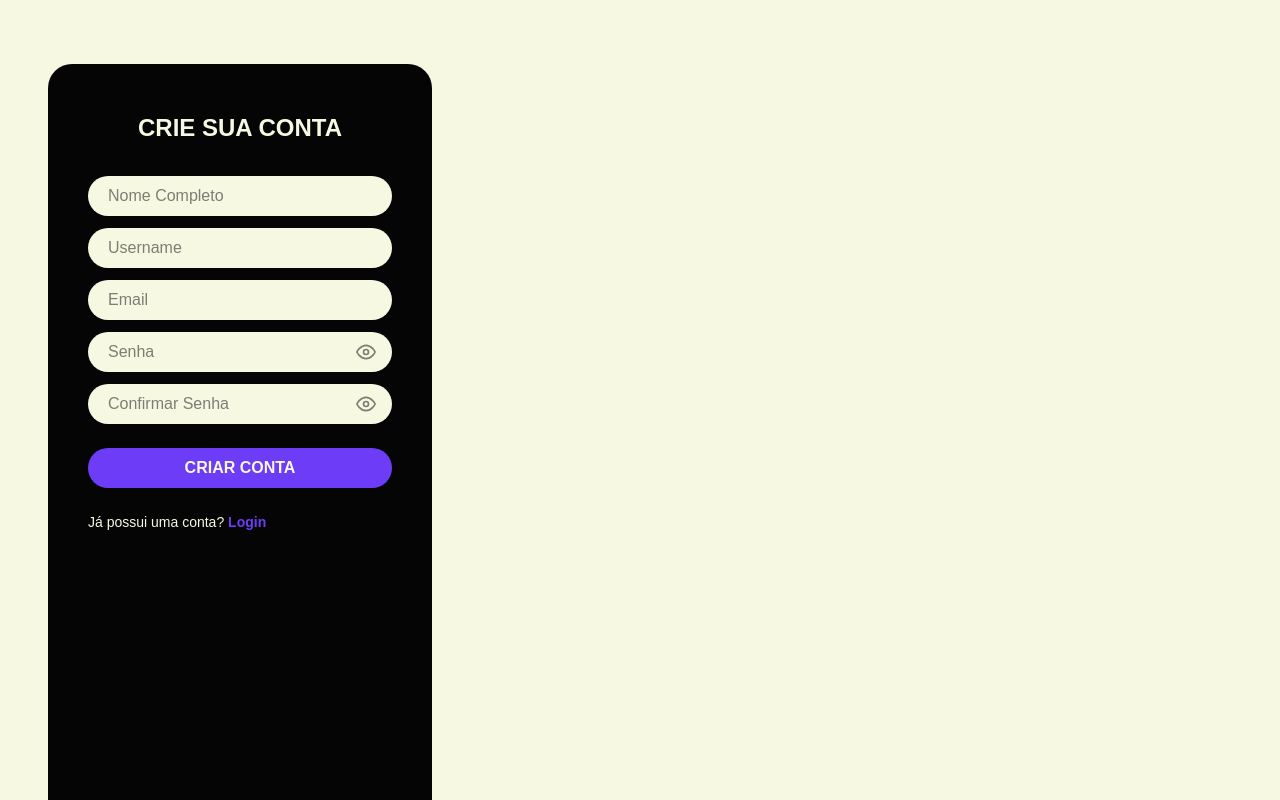
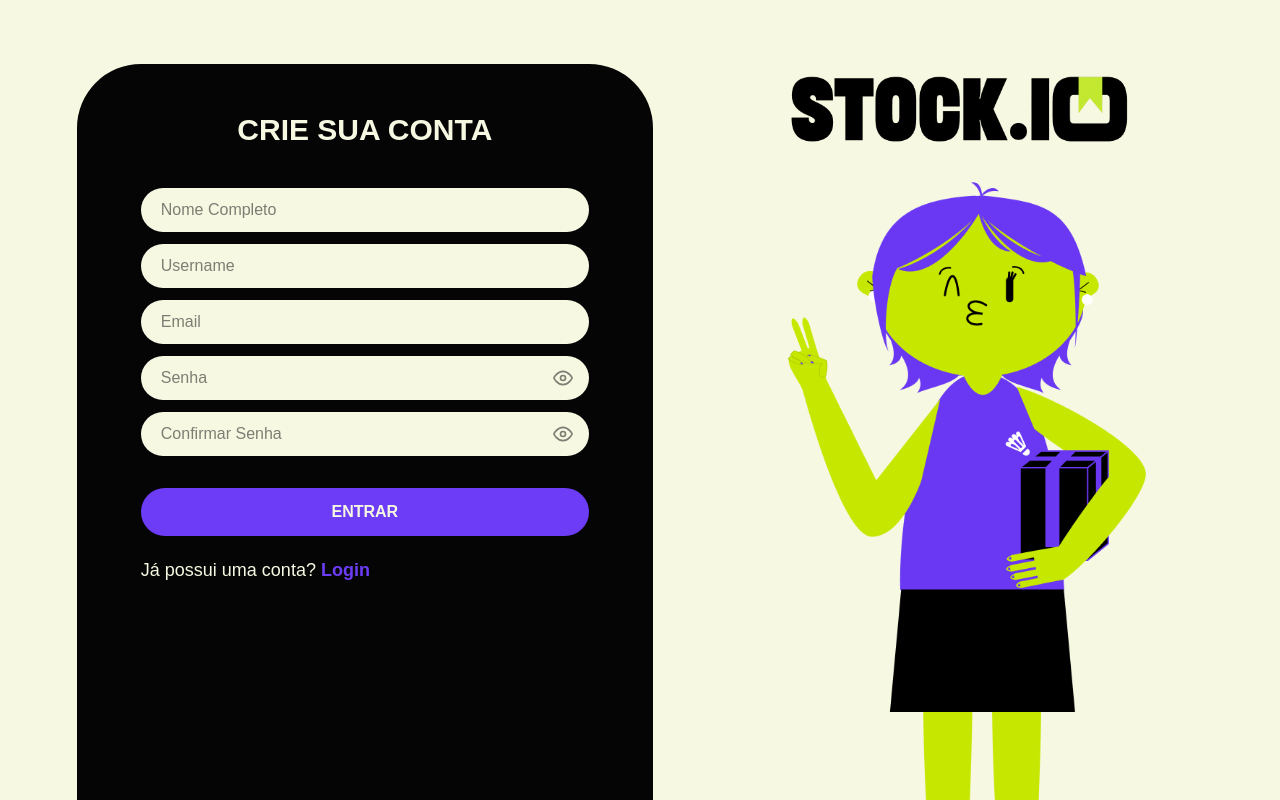
Before and after one commit to smacedo7/pt-2026-02-grupo-05-frontend, a Next.js app: page /tela-cadastro in a window 1280 px wide. Built offline with nearby package versions, Linux system fonts and the light colour scheme.

Commit message:
acho que eh a final

```diff
--- a/app/tela-cadastro/CadastroForm.tsx
+++ b/app/tela-cadastro/CadastroForm.tsx
@@ -6,29 +6,29 @@ export default function CadastroForm() {
     const [mostrarSenha, setMostrarSenha] = useState(false);
     const [mostrarConfirmar, setMostrarConfirmar] = useState(false);
     return (
-        <section className="w-full max-w-sm rounded-t-3xl bg-preto px-10 py-12 text-creme">
-            <h1 className="mb-8 text-center text-2xl font-bold uppercase">Crie sua conta</h1>
+        <section className="w-[45vw] shrink-0 rounded-t-[5vw] bg-preto px-[5vw] pb-10 pt-[6vh] text-creme">
+            <h1 className="mb-[5vh] text-center text-3xl font-bold uppercase">Crie sua conta</h1>
             <form className="flex flex-col gap-3">
                 <div>
                     <input type="text" name= "name" placeholder="Nome Completo"
-                        className="w-full rounded-full bg-creme px-5 py-2 text-preto placeholder:text-preto/50 outline-none focus:ring-2 focus:ring-roxo" />
+                        className="w-full rounded-full bg-creme px-5 py-2.5 text-preto placeholder:text-preto/50 outline-none focus:ring-2 focus:ring-roxo" />
                 </div>
 
                 <div>
                     <input type="text" name="username" placeholder="Username"
-                        className="w-full rounded-full bg-creme px-5 py-2 text-preto placeholder:text-preto/50 outline-none focus:ring-2 focus:ring-roxo" />
+                        className="w-full rounded-full bg-creme px-5 py-2.5 text-preto placeholder:text-preto/50 outline-none focus:ring-2 focus:ring-roxo" />
                 </div>
 
                 <div>
                     <input type="email" name="email" placeholder="Email"
-                        className="w-full rounded-full bg-creme px-5 py-2 text-preto placeholder:text-preto/50 outline-none focus:ring-2 focus:ring-roxo" />
+                        className="w-full rounded-full bg-creme px-5 py-2.5 text-preto placeholder:text-preto/50 outline-none focus:ring-2 focus:ring-roxo" />
                 </div>
 
                 <div className="relative">
                     <input type={mostrarSenha ? "text" : "password"}
                         name="password"
                         placeholder="Senha"
-                        className="w-full rounded-full bg-creme px-5 py-2 text-preto placeholder:text-preto/50 outline-none focus:ring-2 focus:ring-roxo"
+                        className="w-full rounded-full bg-creme px-5 py-2.5 text-preto placeholder:text-preto/50 outline-none focus:ring-2 focus:ring-roxo"
                     />
                     <button type="button" onClick={() => setMostrarSenha(!mostrarSenha)}
                         aria-label={mostrarSenha ? "Ocultar" : "Mostrar"}
@@ -54,7 +54,7 @@ export default function CadastroForm() {
                         type={mostrarConfirmar ? "text" : "password"}
                         name="passwordConfirmation"
                         placeholder="Confirmar Senha"
-                        className="w-full rounded-full bg-creme py-2 pl-5 pr-12 text-preto placeholder:text-preto/50 outline-none focus:ring-2 focus:ring-roxo"
+                        className="w-full rounded-full bg-creme py-2.5 pl-5 pr-12 text-preto placeholder:text-preto/50 outline-none focus:ring-2 focus:ring-roxo"
                     />
                     <button
                         type="button"
@@ -80,13 +80,13 @@ export default function CadastroForm() {
 
                 <div>
                     <button type="submit"
-                        className="mt-3 w-full cursor-pointer rounded-full bg-roxo py-2 font-bold text-creme hover:opacity-90">
-                        CRIAR CONTA
+                        className="mt-5 w-full cursor-pointer rounded-full bg-roxo py-3 font-bold text-creme hover:opacity-90">
+                        ENTRAR
                     </button>
                 </div>
             </form>
 
-            <p className="mt-6 text-sm">
+            <p className="mt-5 text-lg">
                 Já possui uma conta?{" "} <a href="/login" className="font-bold text-roxo">Login</a>
             </p>
         </section>
--- a/app/tela-cadastro/page.tsx
+++ b/app/tela-cadastro/page.tsx
@@ -1,13 +1,33 @@
 import type { Metadata } from "next";
 import CadastroForm from "./CadastroForm";
+import Image from "next/image";
 export const metadata: Metadata = {
     title: "Crie sua conta",
 };
 
 export default function TelaCadastro() {
     return (
-        <main className="flex min-h-screen bg-creme px-12 pt-16">
-             <CadastroForm/>
+        <main className="flex min-h-screen bg-creme pl-[6vw] pt-[8vh]">
+            <CadastroForm />
+
+            <div className="relative flex-1 overflow-hidden">
+                <div className="absolute inset-x-0 top-0 flex flex-col items-center gap-4">
+                    <Image
+                        src="/logo.png"
+                        alt="Stock.io"
+                        width={580}
+                        height={130}
+                        className="h-auto w-[min(30vw,60vh)]"
+                    />
+                    <Image
+                        src="/mascote.png"
+                        alt="Mascote da Stock.io, uma personagem de cabelo roxo fazendo sinal de paz"
+                        width={500}
+                        height={1130}
+                        className="h-auto w-[min(35vw,45vh)]"
+                    />
+                </div>
+            </div>
         </main>
     );
 }
```
Also changed, not shown: public/logo.png (added), public/mascote.png (added).
